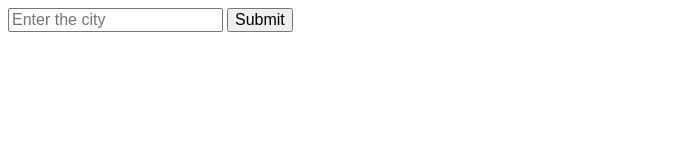
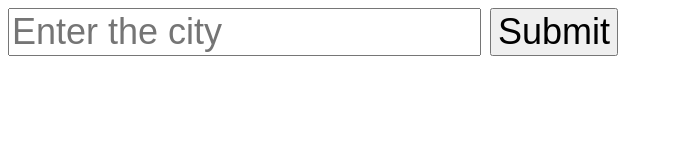
Before and after one commit to jasper-springael/javascript-weather-app, a plain HTML site: page index.html in a window 1280 px wide. Shown: the whole page, without its empty margins (0-673 px from the left). Drawn offline with Linux system fonts and the light colour scheme.

Commit message:
final cut

```diff
--- a/css/css.css
+++ b/css/css.css
@@ -1,5 +1,5 @@
 * {
-    font-size: 1rem;
+    font-size: 1.5rem;
 }
 
 img {
```
Also changed, not shown: index.html (+1 -1 lines).
